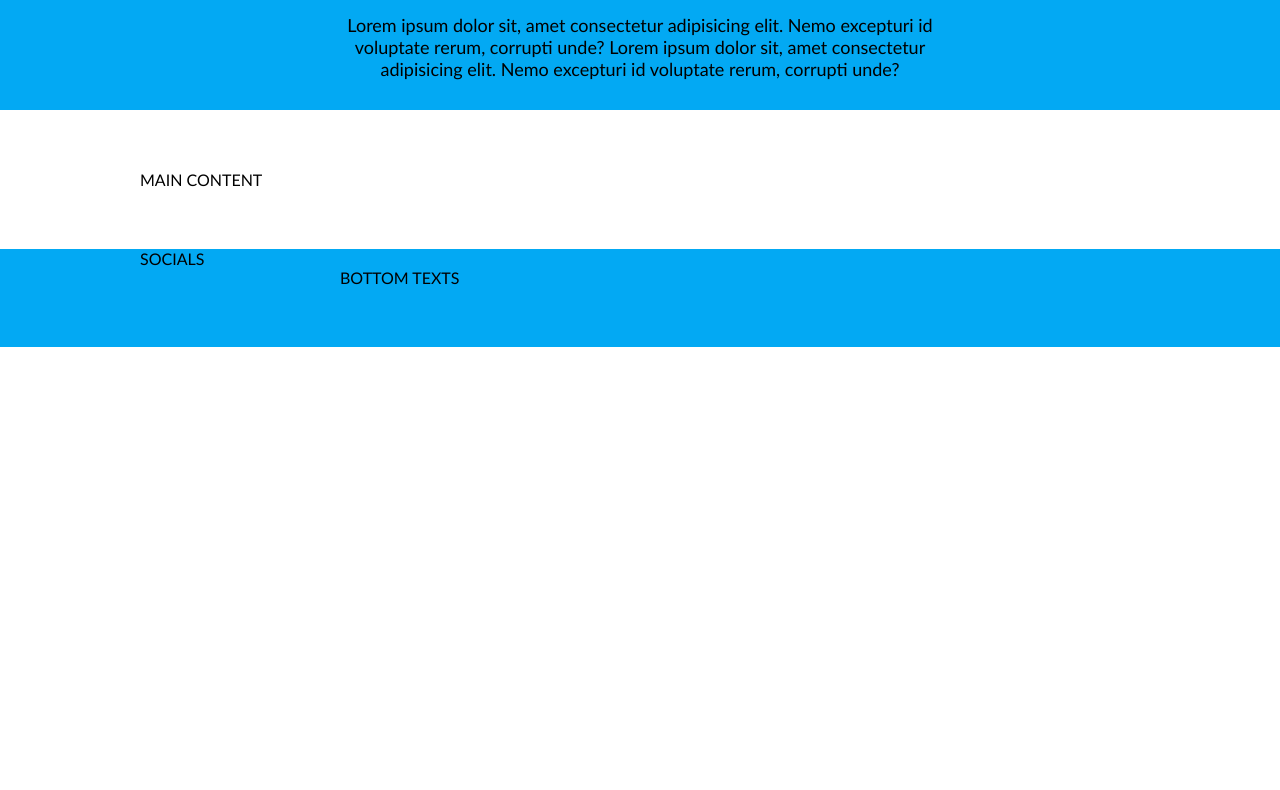
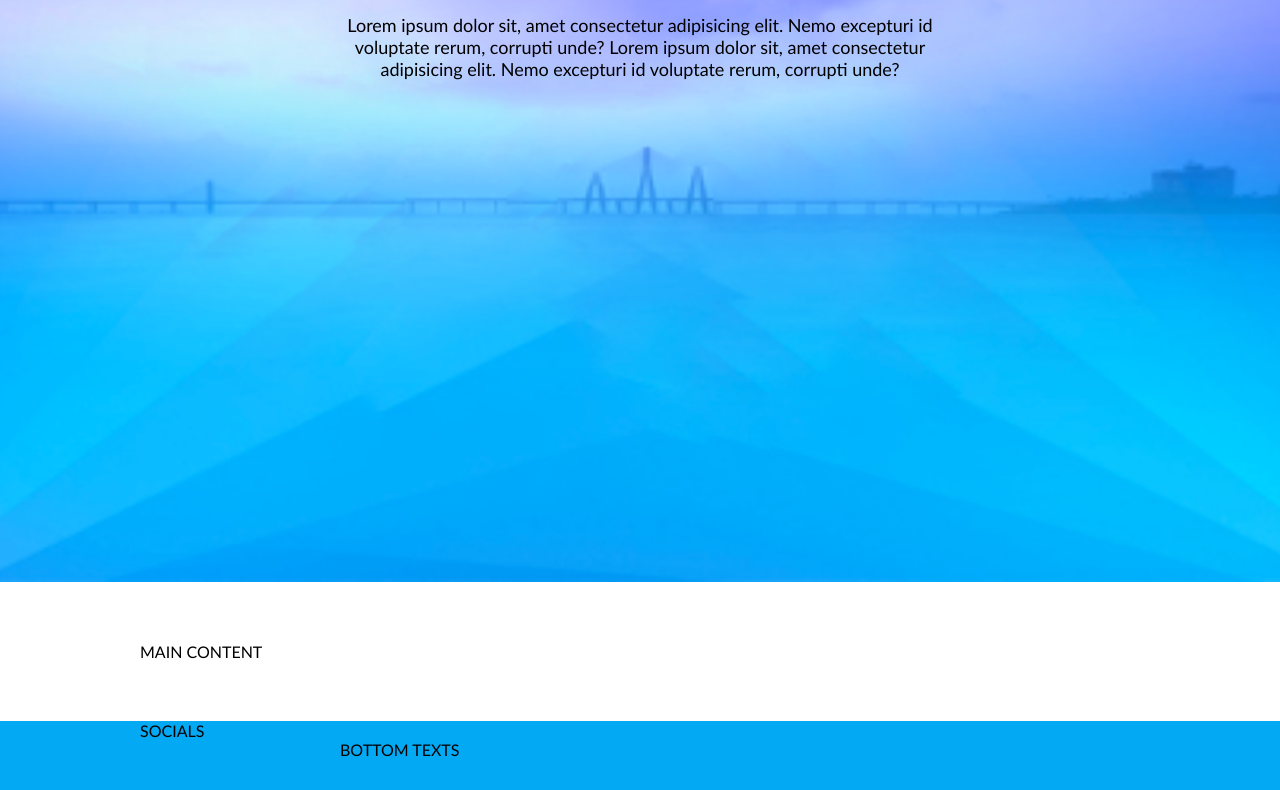
Before and after one commit to MariusKuria/Class-project-with-teacher-Coming-soon, a website: page index.html in a window 1280 px wide. Shown: the part 218-1008 px from the top of the page. Before the commit the page ends 800 px from the top, so only its background shows below. Drawn offline with Linux system fonts and the light colour scheme.

Commit message:
hero background fixed position

```diff
--- a/css/pages/home.css
+++ b/css/pages/home.css
@@ -9,7 +9,13 @@
 
 /* hero */
 .hero {
+    min-height: 100vh;
     padding-bottom: 30px;
+    background-image: url(../../images/perdaryta.png);
+    background-position: center;
+    background-repeat: no-repeat;
+    background-size: cover;
+    background-attachment: fixed;
 }
 
 .hero > .short-row {
```
Also changed, not shown: index.html (+3 -1 lines), images/perdaryta.png (added).
